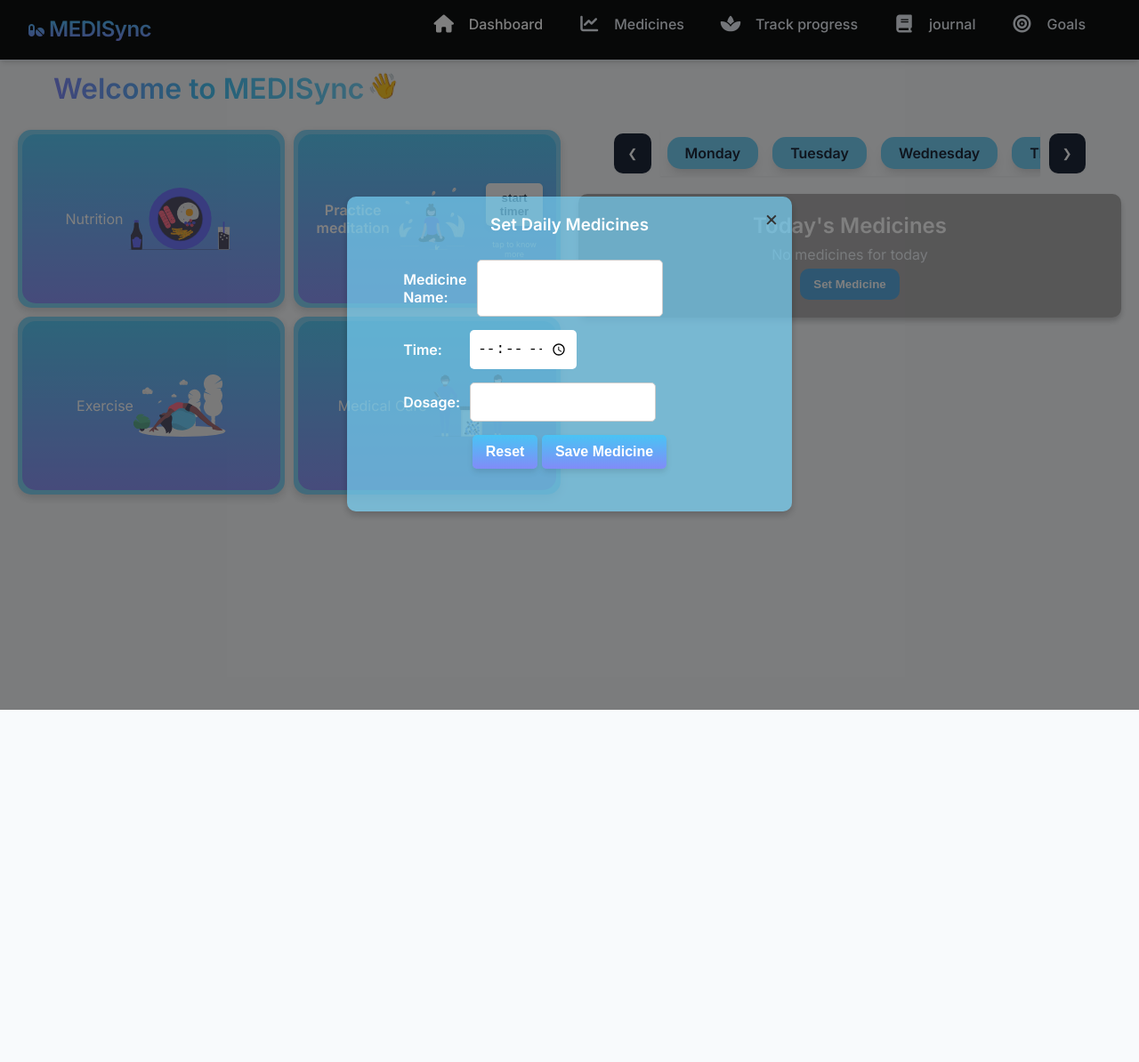
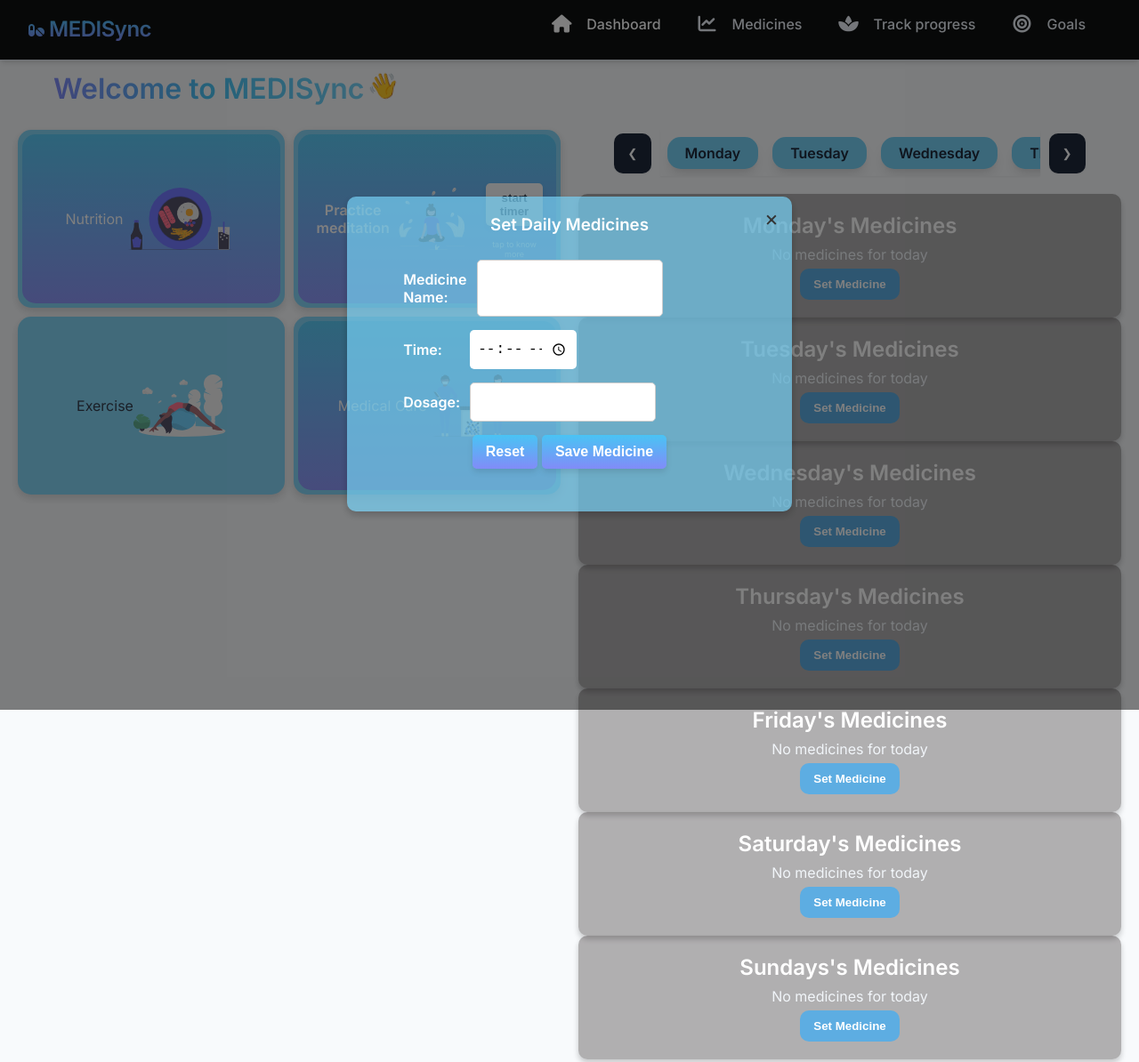
Before and after one commit to ParijaSharma/mediSync-project, a plain HTML site: page medisync/index.html in a window 1280 px wide. Shown: the part 2-1196 px from the top of the page at 89% size. Before the commit the page ends 800 px from the top, so only its background shows below. Drawn offline with Linux system fonts and the light colour scheme.

Commit message:
updated panels

```diff
--- a/medisync/index.html
+++ b/medisync/index.html
@@ -32,11 +32,6 @@
                 <li><a href="mindfulness.html">
                     <i class="fas fa-spa"></i>
                     <span>Track progress</span>
-                </a></li>
-
-                <li><a href="journal.html" class="journal-link">
-                    <i class="fas fa-book"></i>
-                    <span>journal</span>
                 </a></li>
                 <li><a href="goals.html">
                     <i class="fas fa-bullseye"></i>
@@ -92,7 +87,7 @@
                         </div>
                         <div class="flashcard" onclick="flipcard(this)">
                             <div class="card">
-                                <div class="card-face front">Exercise
+                                <div class="card-face front1">Exercise
                                     <img src="exercise.svg" alt="" class="flashcard-image">
                                 </div>
                                 <div class="card-face back">1. Start Small & Stay Consistent <br>
@@ -110,15 +105,14 @@
                         <div class="flashcard" onclick="flipcard(this)">
                             <div class="card">
                                 <div class="card-face front">Medical Care
-                                    <img src="health.svg" alt="" class="flashcard-image">
-                                </div>
+                                    <img src="health.svg" alt="" class="flashcard-image"> </div>
                                 <div class="card-face back">
-                                    <label for="medicalcare">Upload prescriptions here <br></label>
-                                    <div><input type="file" name="prescription"></div>
+                                  <label for="medicalcare">Upload prescriptions here</label>
+                                   <input type="file" name="prescription">
                                 </div>
                           </div>
+                          </div>
                         </div>
-                    </div>
                 </div>
                 <div class="right-section">
             <div class="weekly-slider">
@@ -134,8 +128,51 @@
                 </div>
                 <button class="next" onclick="scrollRight()">&#10095;</button>
             </div>
-        <div class="medicine-panel">
-            <h3 class="todays">Today's Medicines</h3>
+        <div class="medicine-panel" id="monday">
+            <h3 class="todays">Monday's Medicines</h3>
+            <ul class="medicine-list" id="medicine-list">
+                <li>No medicines for today</li>
+            </ul>
+            <button class="set-medicine" onclick="openMedicineModal()">Set Medicine</button>
+        </div>
+        <div class="medicine-panel" id="tuesday">
+            <h3 class="todays">Tuesday's Medicines</h3>
+            <ul class="medicine-list" id="medicine-list">
+                <li>No medicines for today</li>
+            </ul>
+            <button class="set-medicine" onclick="openMedicineModal()">Set Medicine</button>
+        </div>
+        <div class="medicine-panel" id="wednesday">
+            <h3 class="todays">Wednesday's Medicines</h3>
+            <ul class="medicine-list" id="medicine-list">
+                <li>No medicines for today</li>
+            </ul>
+            <button class="set-medicine" onclick="openMedicineModal()">Set Medicine</button>
+        </div>
+        <div class="medicine-panel" id="thursday">
+            <h3 class="todays">Thursday's Medicines</h3>
+            <ul class="medicine-list" id="medicine-list">
+                <li>No medicines for today</li>
+            </ul>
+            <button class="set-medicine" onclick="openMedicineModal()">Set Medicine</button>
+        </div>
+
+         <div class="medicine-panel" id="friday">
+            <h3 class="todays">Friday's Medicines</h3>
+            <ul class="medicine-list" id="medicine-list">
+                <li>No medicines for today</li>
+            </ul>
+            <button class="set-medicine" onclick="openMedicineModal()">Set Medicine</button>
+        </div>
+        <div class="medicine-panel" id="saturday">
+            <h3 class="todays">Saturday's Medicines</h3>
+            <ul class="medicine-list" id="medicine-list">
+                <li>No medicines for today</li>
+            </ul>
+            <button class="set-medicine" onclick="openMedicineModal()">Set Medicine</button>
+        </div>
+        <div class="medicine-panel" id="sunday">
+            <h3 class="todays">Sundays's Medicines</h3>
             <ul class="medicine-list" id="medicine-list">
                 <li>No medicines for today</li>
             </ul>
@@ -168,8 +205,9 @@
             </div>
          </div>
         </div>
+        <script src="inscript.js"></script>
 
-        <script>
+        <!-- <script>
             function scrollLeft() {
                 document.querySelector('.prev').scrollLeft -= 150;
             }
@@ -185,11 +223,12 @@
             function closeMedicineModal() {
                 document.getElementById('medicine-modal').style.display = 'none';
             }
-        </script>
+        </script> -->
         <script>
             function flipcard(card){
                 card.querySelector(".card").classList.toggle("flipped");
             }
         </script>
+
 </body>
 </html>
```
